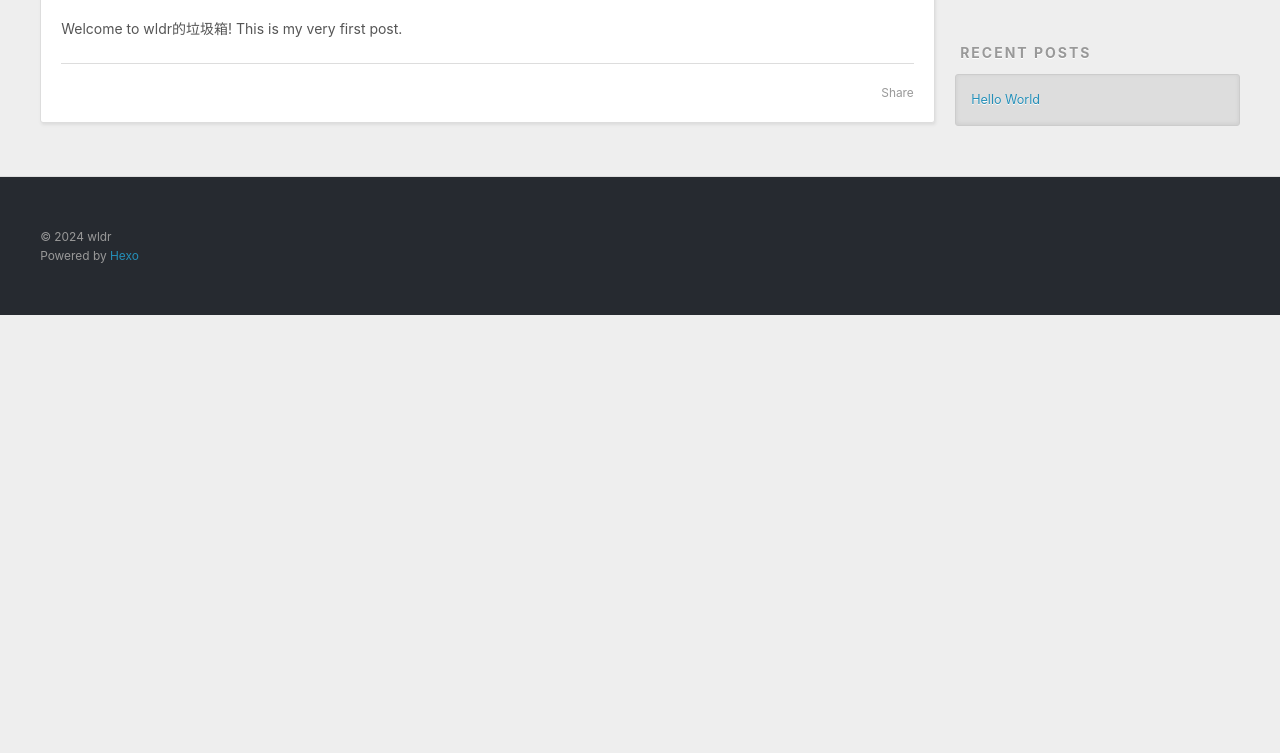
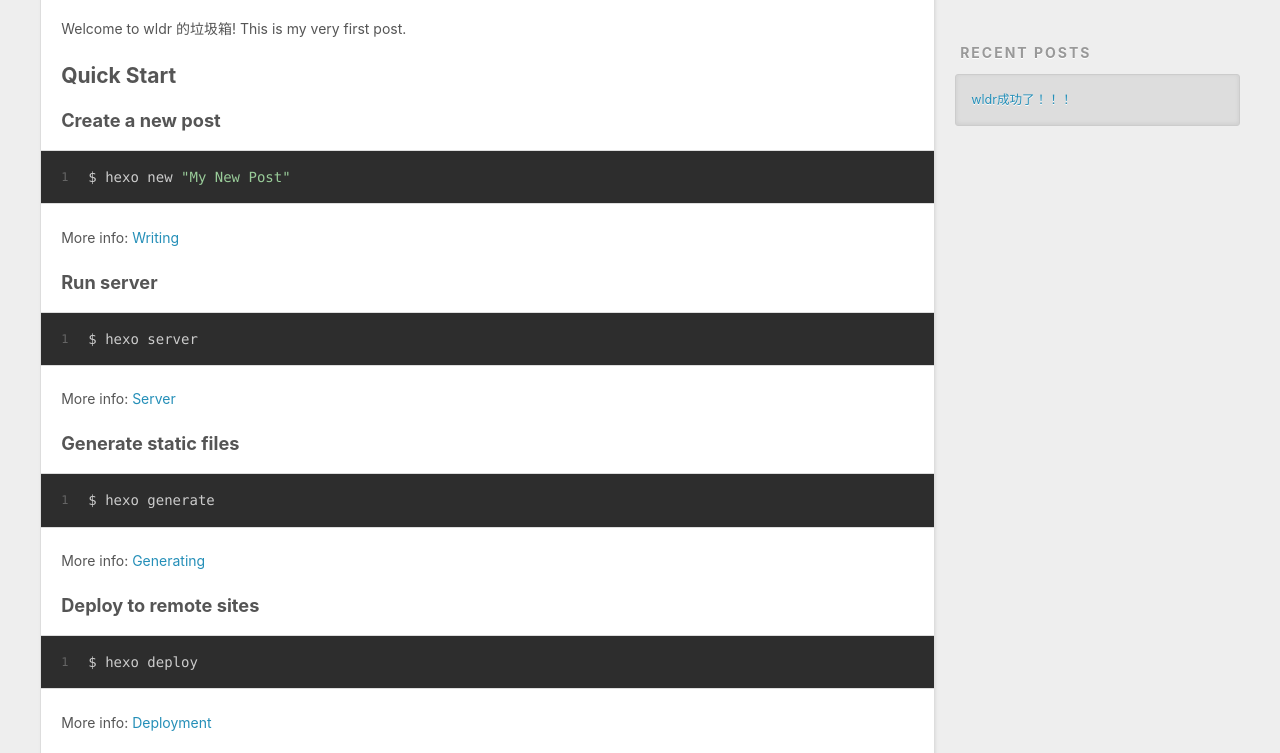
Before and after one commit to wldr114/WLDR114.github.io, a plain HTML site: page index.html in a window 1280 px wide. Shown: the part 435-1188 px from the top of the page. Before the commit the page ends 800 px from the top, so only its background shows below. Drawn offline with Linux system fonts and the light colour scheme.

Commit message:
Site updated: 2024-12-29 19:10:24

```diff
--- a/index.html
+++ b/index.html
@@ -93,12 +93,24 @@
 
     <div class="e-content article-entry" itemprop="articleBody">
 
-        <p>Welcome to wldr的垃圾箱! This is my very first post.</p>
+        <p>Welcome to wldr 的垃圾箱! This is my very first post. </p>
+<h2 id="Quick-Start"><a href="#Quick-Start" class="headerlink" title="Quick Start"></a>Quick Start</h2><h3 id="Create-a-new-post"><a href="#Create-a-new-post" class="headerlink" title="Create a new post"></a>Create a new post</h3><figure class="highlight bash"><table><tr><td class="gutter"><pre><span class="line">1</span><br></pre></td><td class="code"><pre><span class="line">$ hexo new <span class="string">&quot;My New Post&quot;</span></span><br></pre></td></tr></table></figure>
+
+<p>More info: <a target="_blank" rel="noopener" href="https://hexo.io/docs/writing.html">Writing</a></p>
+<h3 id="Run-server"><a href="#Run-server" class="headerlink" title="Run server"></a>Run server</h3><figure class="highlight bash"><table><tr><td class="gutter"><pre><span class="line">1</span><br></pre></td><td class="code"><pre><span class="line">$ hexo server</span><br></pre></td></tr></table></figure>
+
+<p>More info: <a target="_blank" rel="noopener" href="https://hexo.io/docs/server.html">Server</a></p>
+<h3 id="Generate-static-files"><a href="#Generate-static-files" class="headerlink" title="Generate static files"></a>Generate static files</h3><figure class="highlight bash"><table><tr><td class="gutter"><pre><span class="line">1</span><br></pre></td><td class="code"><pre><span class="line">$ hexo generate</span><br></pre></td></tr></table></figure>
+
+<p>More info: <a target="_blank" rel="noopener" href="https://hexo.io/docs/generating.html">Generating</a></p>
+<h3 id="Deploy-to-remote-sites"><a href="#Deploy-to-remote-sites" class="headerlink" title="Deploy to remote sites"></a>Deploy to remote sites</h3><figure class="highlight bash"><table><tr><td class="gutter"><pre><span class="line">1</span><br></pre></td><td class="code"><pre><span class="line">$ hexo deploy</span><br></pre></td></tr></table></figure>
+
+<p>More info: <a target="_blank" rel="noopener" href="https://hexo.io/docs/one-command-deployment.html">Deployment</a></p>
 
 
     </div>
     <footer class="article-footer">
-      <a data-url="http://example.com/2024/12/29/hello-world/" data-id="cm59i2iqs0000hotf699v26cn" data-title="Hello World" class="article-share-link"><span class="fa fa-share">Share</span></a>
+      <a data-url="http://example.com/2024/12/29/hello-world/" data-id="cm59ieaov000094tfd46s1x2v" data-title="wldr成功了！！！" class="article-share-link"><span class="fa fa-share">Share</span></a>
 
 
 
@@ -141,7 +153,7 @@
       <ul>
 
           <li>
-            <a href="/2024/12/29/hello-world/">Hello World</a>
+            <a href="/2024/12/29/hello-world/">wldr成功了！！！</a>
           </li>
 
       </ul>
```
Also changed, not shown: 2024/12/29/hello-world/index.html (+9 -9 lines), archives/2024/12/index.html (+2 -2 lines), archives/2024/index.html (+2 -2 lines), archives/index.html (+2 -2 lines).
